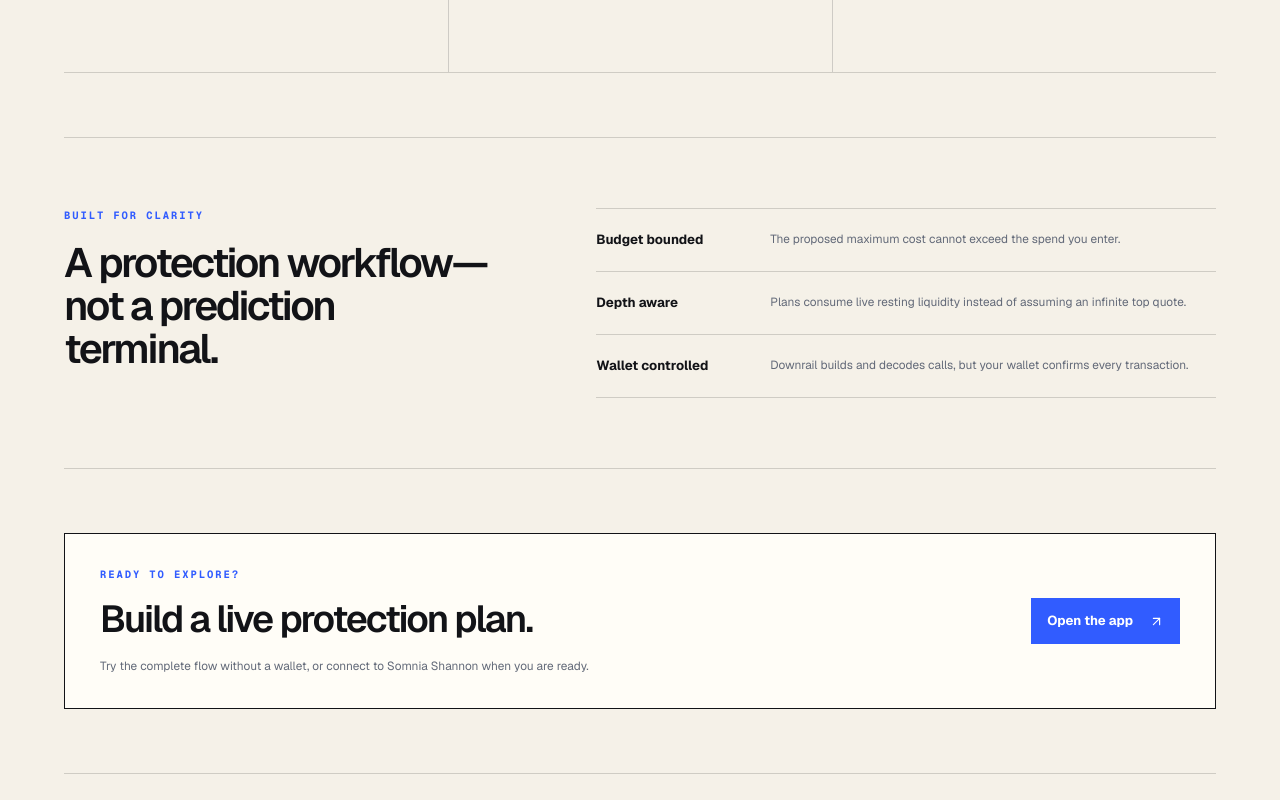
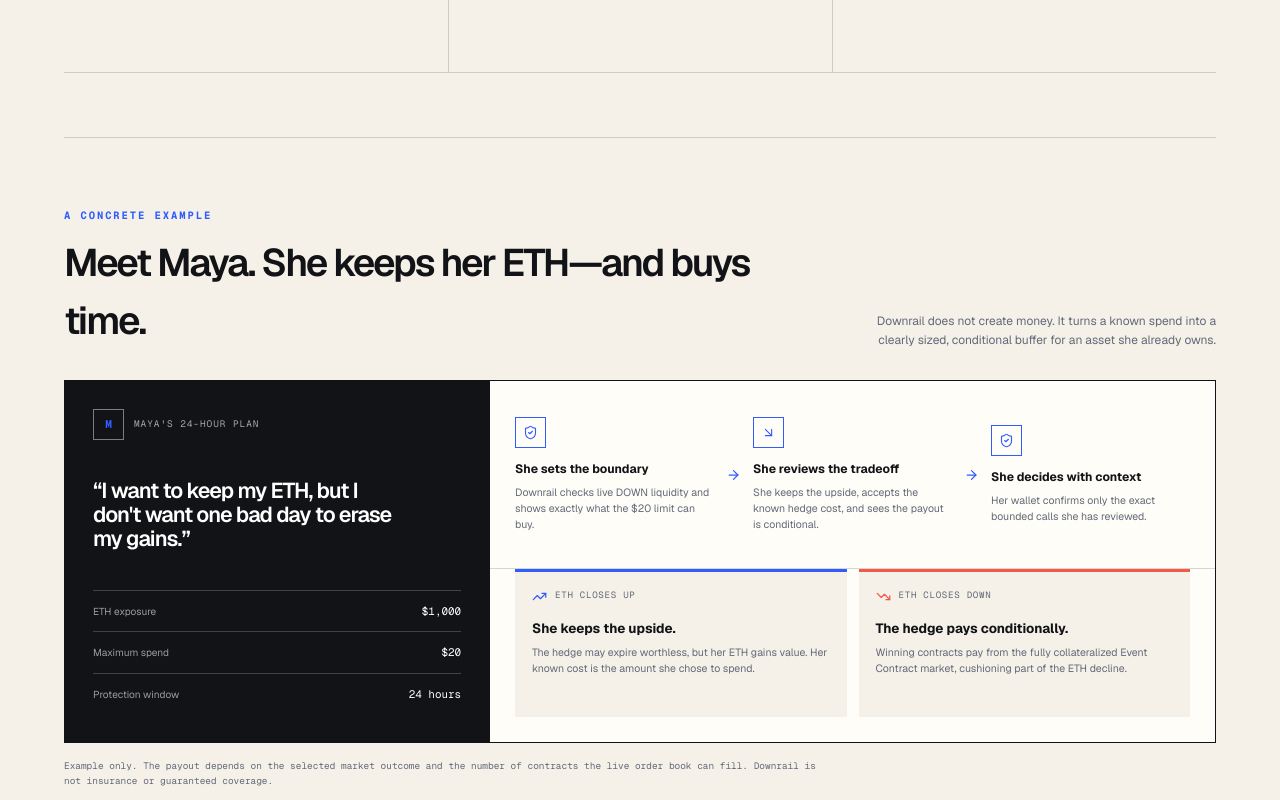
Before and after one commit to Nifemi0/downrail, a Next.js app: page / in a window 1280 px wide. Shown: the part 960-1760 px from the top of the page. Built offline with nearby package versions, Linux system fonts and the light colour scheme; no server answers.

Commit message:
feat: explain protection with a customer story

```diff
--- a/src/app/globals.css
+++ b/src/app/globals.css
@@ -352,6 +352,34 @@
 .site-footer a { color:var(--ink); font-weight:650; }
 
 .landing-process { padding:64px 0; border-bottom:1px solid var(--line); }
+.landing-story { padding:70px 0 64px; border-bottom:1px solid var(--line); }
+.story-frame { display:grid; grid-template-columns:minmax(240px,.85fr) minmax(0,1.45fr); gap:0; border:1px solid var(--ink); background:var(--paper); }
+.story-persona { grid-row:1 / span 2; padding:28px; border-right:1px solid var(--line); background:var(--ink); color:white; }
+.story-persona-top { display:flex; align-items:center; gap:10px; }
+.story-avatar { display:grid; place-items:center; width:31px; height:31px; border:1px solid rgba(255,255,255,.45); color:var(--blue); font-family:var(--font-geist-mono),monospace; font-size:.7rem; font-weight:700; }
+.story-label { color:rgba(255,255,255,.62); font-family:var(--font-geist-mono),monospace; font-size:.59rem; letter-spacing:.1em; text-transform:uppercase; }
+.story-persona h3 { max-width:300px; margin:38px 0 40px; font-size:1.35rem; font-weight:520; letter-spacing:-.045em; line-height:1.12; }
+.story-facts { display:grid; gap:0; margin:0; }
+.story-facts div { display:flex; align-items:baseline; justify-content:space-between; gap:18px; padding:12px 0; border-top:1px solid rgba(255,255,255,.2); }
+.story-facts dt { color:rgba(255,255,255,.58); font-size:.63rem; }
+.story-facts dd { margin:0; color:white; font-family:var(--font-geist-mono),monospace; font-size:.68rem; }
+.story-journey { display:grid; grid-template-columns:1fr auto 1fr auto 1fr; align-items:center; gap:12px; padding:25px 25px 23px; border-bottom:1px solid var(--line); }
+.story-journey>svg { width:15px; color:var(--blue); }
+.story-step { display:grid; gap:12px; }
+.story-icon { display:grid; place-items:center; width:31px; height:31px; border:1px solid var(--blue); color:var(--blue); }
+.story-icon svg { width:15px; height:15px; stroke-width:1.8; }
+.story-step strong { display:block; font-size:.76rem; }
+.story-step p { margin:7px 0 0; color:var(--muted); font-size:.66rem; line-height:1.5; }
+.story-outcomes { grid-column:2; display:grid; grid-template-columns:1fr 1fr; gap:12px; padding:0 25px 25px; }
+.story-outcome { min-width:0; padding:17px; border-top:3px solid var(--blue); background:var(--chalk); }
+.story-outcome.downside { border-top-color:var(--red); }
+.story-outcome>div { display:flex; align-items:center; gap:8px; color:var(--blue); }
+.story-outcome.downside>div { color:var(--red); }
+.story-outcome>div svg { width:15px; height:15px; }
+.story-outcome span { color:var(--muted); font-family:var(--font-geist-mono),monospace; font-size:.57rem; letter-spacing:.08em; text-transform:uppercase; }
+.story-outcome strong { display:block; margin-top:14px; font-size:.84rem; }
+.story-outcome p { margin:7px 0 0; color:var(--muted); font-size:.66rem; line-height:1.5; }
+.story-footnote { max-width:760px; margin:16px 0 0; color:var(--muted); font-family:var(--font-geist-mono),monospace; font-size:.59rem; line-height:1.55; }
 .landing-steps { border-top:1px solid var(--line); }
 .landing-principles { display:grid; grid-template-columns:5fr 7fr; gap:clamp(2rem,7vw,6rem); padding:70px 0; border-bottom:1px solid var(--line); }
 .landing-principles h2 { max-width:430px; margin:0; font-size:clamp(1.75rem,3.2vw,2.65rem); font-weight:560; letter-spacing:-.055em; line-height:1.05; }
@@ -463,6 +491,13 @@
   .nav-status .network-chip { display:none; }
   .site-footer div { gap:12px; }
   .landing-principles { grid-template-columns:1fr; gap:30px; padding:52px 0; }
+  .landing-story { padding:52px 0; }
+  .story-frame { grid-template-columns:1fr; }
+  .story-persona { grid-row:auto; border-right:0; border-bottom:1px solid var(--line); }
+  .story-persona h3 { margin:28px 0 30px; }
+  .story-journey { grid-template-columns:1fr; gap:18px; }
+  .story-journey>svg { justify-self:center; transform:rotate(90deg); }
+  .story-outcomes { grid-column:auto; grid-template-columns:1fr; padding:0 20px 20px; }
   .principle-list article { grid-template-columns:1fr; gap:8px; }
   .landing-cta { align-items:flex-start; flex-direction:column; margin:48px 0; padding:26px 23px; }
   .app-page-shell { padding-top:36px; }
--- a/src/app/page.tsx
+++ b/src/app/page.tsx
@@ -1,5 +1,5 @@
 import Link from "next/link";
-import { ArrowUpRight } from "lucide-react";
+import { ArrowDownRight, ArrowRight, ArrowUpRight, ShieldCheck, TrendingDown, TrendingUp } from "lucide-react";
 
 export default function Home() {
   return (
@@ -43,6 +43,36 @@
           </div>
         </section>
 
+        <section className="landing-story" aria-labelledby="story-title">
+          <div className="section-intro">
+            <div><p className="eyebrow">A concrete example</p><h2 id="story-title">Meet Maya. She keeps her ETH—and buys time.</h2></div>
+            <p>Downrail does not create money. It turns a known spend into a clearly sized, conditional buffer for an asset she already owns.</p>
+          </div>
+          <div className="story-frame">
+            <article className="story-persona">
+              <div className="story-persona-top"><span className="story-avatar">M</span><span className="story-label">Maya&apos;s 24-hour plan</span></div>
+              <h3>&ldquo;I want to keep my ETH, but I don&apos;t want one bad day to erase my gains.&rdquo;</h3>
+              <dl className="story-facts">
+                <div><dt>ETH exposure</dt><dd>$1,000</dd></div>
+                <div><dt>Maximum spend</dt><dd>$20</dd></div>
+                <div><dt>Protection window</dt><dd>24 hours</dd></div>
+              </dl>
+            </article>
+            <div className="story-journey" aria-label="Maya's protection journey">
+              <article className="story-step"><span className="story-icon"><ShieldCheck aria-hidden="true" /></span><div><strong>She sets the boundary</strong><p>Downrail checks live DOWN liquidity and shows exactly what the $20 limit can buy.</p></div></article>
+              <ArrowRight aria-hidden="true" />
+              <article className="story-step"><span className="story-icon"><ArrowDownRight aria-hidden="true" /></span><div><strong>She reviews the tradeoff</strong><p>She keeps the upside, accepts the known hedge cost, and sees the payout is conditional.</p></div></article>
+              <ArrowRight aria-hidden="true" />
+              <article className="story-step"><span className="story-icon"><ShieldCheck aria-hidden="true" /></span><div><strong>She decides with context</strong><p>Her wallet confirms only the exact bounded calls she has reviewed.</p></div></article>
+            </div>
+            <div className="story-outcomes">
+              <article className="story-outcome upside"><div><TrendingUp aria-hidden="true" /><span>ETH closes up</span></div><strong>She keeps the upside.</strong><p>The hedge may expire worthless, but her ETH gains value. Her known cost is the amount she chose to spend.</p></article>
+              <article className="story-outcome downside"><div><TrendingDown aria-hidden="true" /><span>ETH closes down</span></div><strong>The hedge pays conditionally.</strong><p>Winning contracts pay from the fully collateralized Event Contract market, cushioning part of the ETH decline.</p></article>
+            </div>
+          </div>
+          <p className="story-footnote">Example only. The payout depends on the selected market outcome and the number of contracts the live order book can fill. Downrail is not insurance or guaranteed coverage.</p>
+        </section>
+
         <section className="landing-principles" aria-labelledby="principles-title">
           <div><p className="eyebrow">Built for clarity</p><h2 id="principles-title">A protection workflow—not a prediction terminal.</h2></div>
           <div className="principle-list">
```
